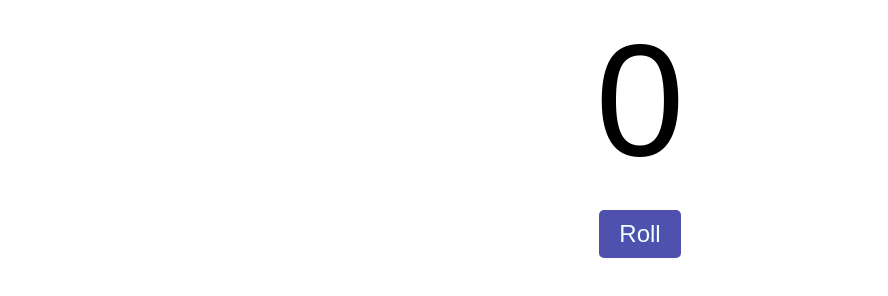
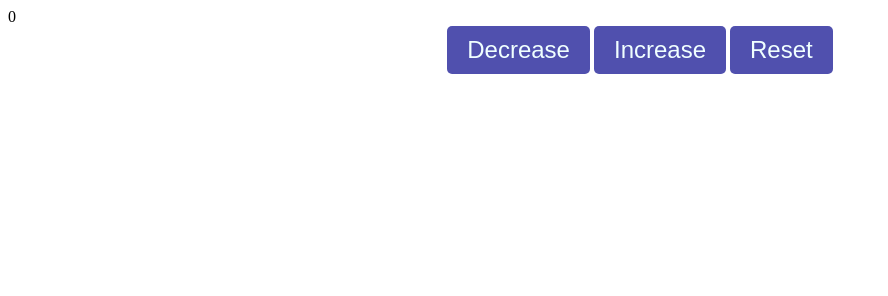
Before and after one commit to 15kay/CounterProgram, a plain HTML site: page index.html in a window 1280 px wide. Shown: the whole page, without its empty margins (0-888 px from the left). Drawn offline with Linux system fonts and the light colour scheme.

Commit message:
Update index.html

```diff
--- a/index.html
+++ b/index.html
@@ -3,13 +3,15 @@
 <head>
     <meta charset="UTF-8">
     <meta name="viewport" content="width=device-width, initial-scale=1.0">
-    <title>JavaScript Website</title>
+    <title>Counter Program</title>
     <link rel="stylesheet" href="style.css">
 </head>
 <body>
-    <label id="diceLabel">0</label><br>
+      <label id="counterLabel">0</label><br>
     <div class="buttonContainer">
-        <button id="roll" class="buttons">Roll</button>
+        <button id="decreaseBtn" class="buttons">Decrease</button>
+        <button id="increaseBtn" class="buttons">Increase</button>
+        <button id="resetBtn" class="buttons">Reset</button>
     </div>
 
 
```
